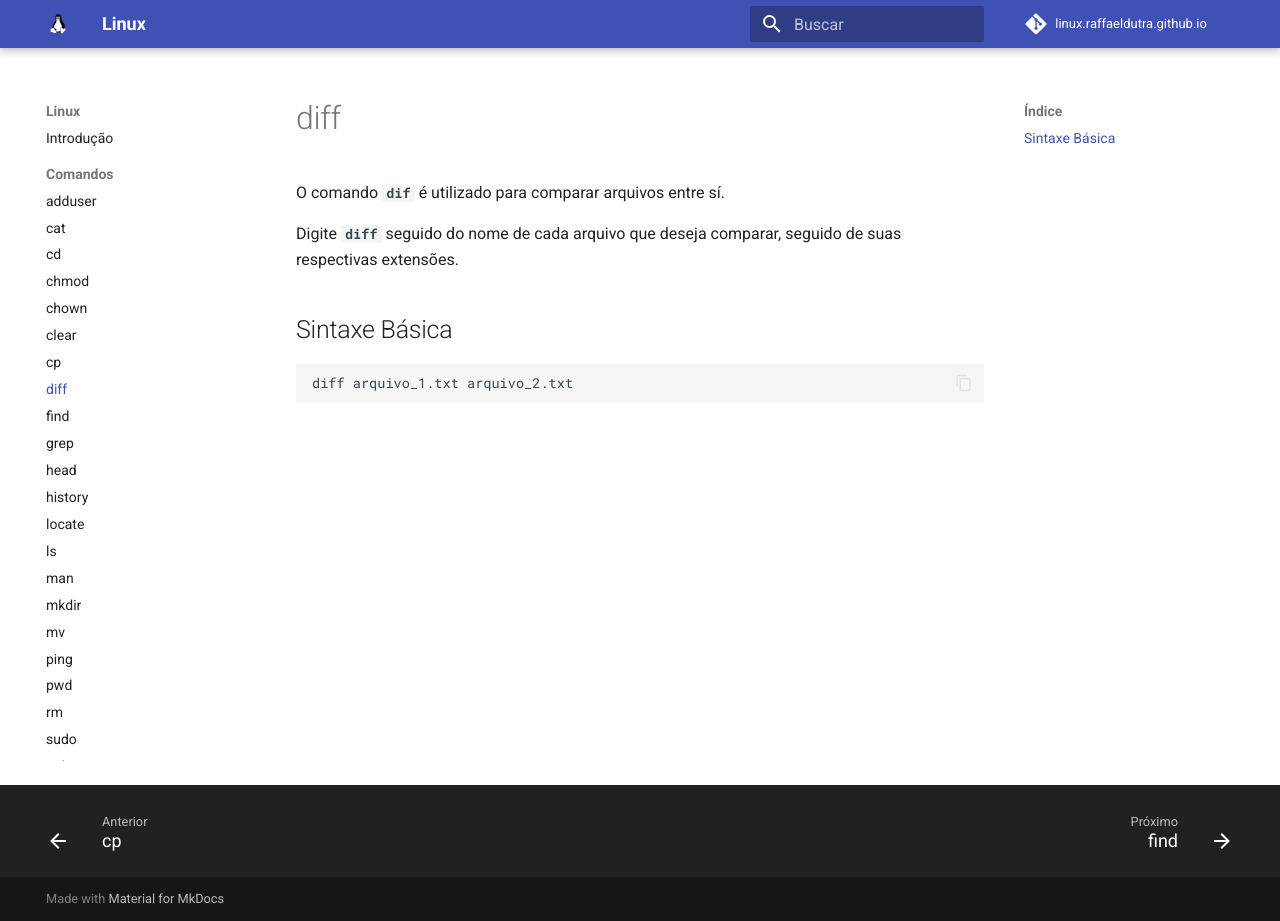
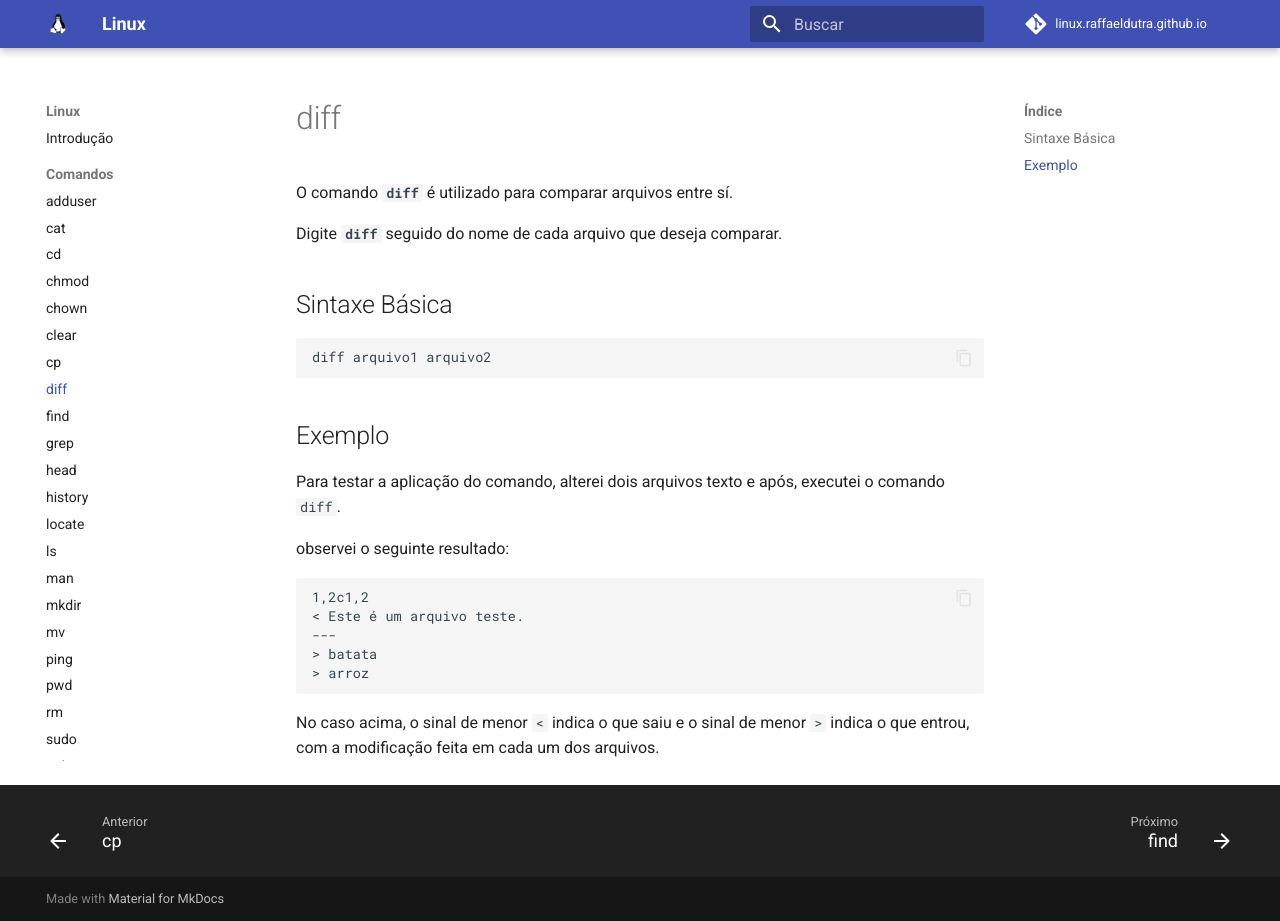
Before and after one commit to raffaeldutra/linux.raffaeldutra.github.io, an MkDocs documentation site: the page built from docs/comandos/diff.md, in a window 1280 px wide and 921 px high. Built offline with MkDocs 1.6.1 and Material for MkDocs 9.7.7, drawn with Linux system fonts in a browser that asks for light colours; comment, search, counter and statistics services are not loaded.

Commit message:
Closes #46 Corrigida grafia e adicionado exemplo de saída do comando diff

````diff
--- a/docs/comandos/diff.md
+++ b/docs/comandos/diff.md
@@ -1,11 +1,27 @@
 # diff
 
-O comando __`dif`__ é utilizado para comparar arquivos entre sí.
+O comando __`diff`__ é utilizado para comparar arquivos entre sí.
 
-Digite __`diff`__ seguido do nome de cada arquivo que deseja comparar, seguido de suas respectivas  extensões.
+Digite __`diff`__ seguido do nome de cada arquivo que deseja comparar.
 
 ## Sintaxe Básica
 
 ```
-diff arquivo_1.txt arquivo_2.txt
+diff arquivo1 arquivo2
 ```
+
+## Exemplo
+
+Para testar a aplicação do comando, alterei dois arquivos texto e após, executei o comando `diff`.
+
+observei o seguinte resultado:
+
+```
+1,2c1,2
+< Este é um arquivo teste.
+---
+> batata
+> arroz
+```
+
+No caso acima, o sinal de menor `<` indica o que saiu e o sinal de menor `>` indica o que entrou, com a modificação feita em cada um dos arquivos.
````
